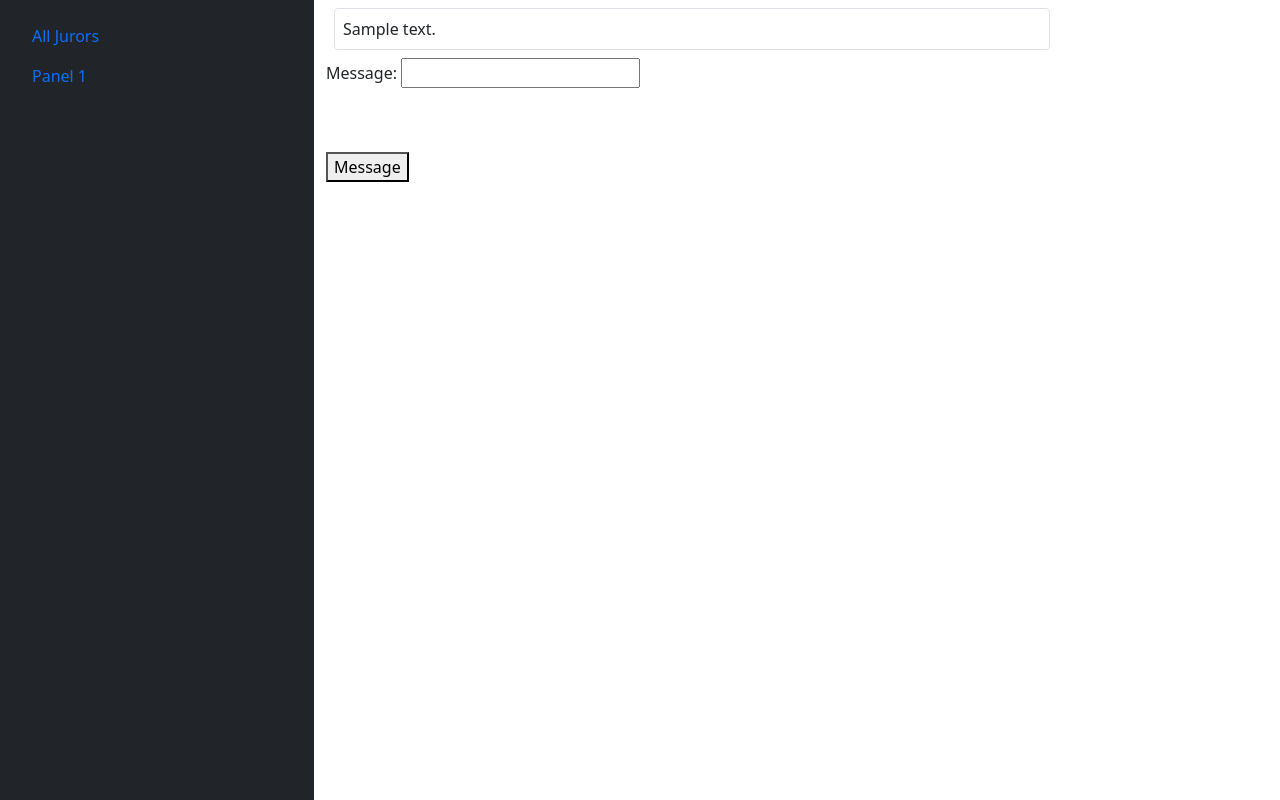
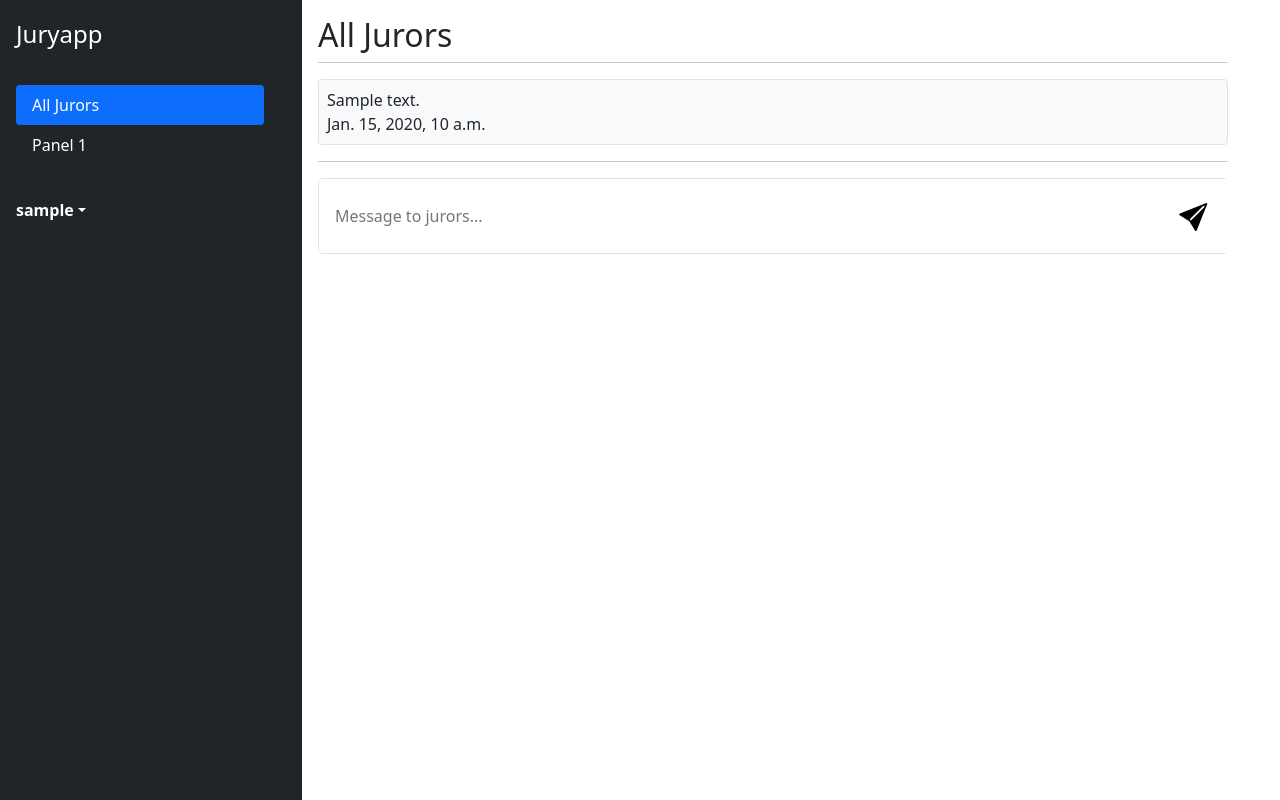
Before and after one commit to celesteroselli/CourtConnect, a Django app: page /jury/1/ in a window 1280 px wide. Run offline with Django 3.2, Linux system fonts and the light colour scheme; a user stored in the database is signed in; tables that the repository leaves empty hold one stand-in row (values such as "Sample post").

Commit message:
front-end-changes

```diff
--- a/juryapp/forms.py
+++ b/juryapp/forms.py
@@ -3,7 +3,15 @@ from .models import *
 from phonenumber_field.formfields import PhoneNumberField
 
 class MessageForm(forms.ModelForm):
-    message = forms.CharField(required=True)
+    message = forms.CharField(
+        required=True,
+        widget=forms.widgets.TextInput(
+            attrs={
+                "placeholder": "Message to jurors...",
+                "class": "border-0 p-3 h-100 w-100",
+            }
+        ),
+        label="",)
 
     class Meta:
         model = Message
--- a/juryapp/models.py
+++ b/juryapp/models.py
@@ -2,6 +2,7 @@ from django.db import models
 from django.contrib.auth.models import User
 from django_random_id_model import RandomIDModel
 from phonenumber_field.modelfields import PhoneNumberField
+import datetime
 
 class Number(models.Model):
     number = PhoneNumberField()
@@ -24,5 +25,6 @@ class Message(models.Model):
     judge = models.ForeignKey(User, on_delete=models.CASCADE)
     message = models.CharField(max_length=100, default="Message")
     panel = models.ManyToManyField(Panel)
+    timestamp = models.DateTimeField(auto_now_add=True)
     def __str__(self):
          return str(self.message)
--- a/juryapp/templates/base.html
+++ b/juryapp/templates/base.html
@@ -2,10 +2,12 @@
 <html lang="en">
 <head>
     <link href="https://cdn.jsdelivr.net/npm/bootstrap@5.0.2/dist/css/bootstrap.min.css" rel="stylesheet" integrity="sha384-EVSTQN3/azprG1Anm3QDgpJLIm9Nao0Yz1ztcQTwFspd3yD65VohhpuuCOmLASjC" crossorigin="anonymous">
+    <link rel="stylesheet" href="https://cdn.jsdelivr.net/npm/bootstrap-icons@1.10.5/font/bootstrap-icons.css">
     <meta charset="UTF-8">
     <meta http-equiv="X-UA-Compatible" content="IE=edge">
     <meta name="viewport" content="width=device-width, initial-scale=1.0">
     <title>Juryapp - Home</title>
+    <script src="https://cdn.jsdelivr.net/npm/bootstrap@5.2.3/dist/js/bootstrap.bundle.min.js" integrity="sha384-kenU1KFdBIe4zVF0s0G1M5b4hcpxyD9F7jL+jjXkk+Q2h455rYXK/7HAuoJl+0I4" crossorigin="anonymous"></script>
 </head>
 <body class="">
             {% block content %}
--- a/juryapp/templates/create.html
+++ b/juryapp/templates/create.html
@@ -1,6 +1,11 @@
 {% extends 'base.html' %}
 
 {% block content %}
+
+<div class="nav bg-dark">
+
+</div>
+
 <a href="{% url 'logout' %}">Logout</a>
 
 {% for jury in list %}
--- a/juryapp/templates/home.html
+++ b/juryapp/templates/home.html
@@ -2,40 +2,81 @@
 
 {% block content %}
 
-<div class="row min-vh-100">
+<div class="row min-vh-100 pe-5">
     <div class="col-sm-3 bg-dark">
-        <ul class="nav flex-column p-3">
-            <li class="nav-item">
-                <a class="nav-link" aria-current="page" href="{% url 'juryapp:send_all' jury.pk %}">All Jurors</a>
+        <div class="d-flex flex-column flex-shrink-0 p-3 text-bg-dark" style="width: 280px;">
+            <a href="/" class="d-flex align-items-center mb-3 mb-md-0 me-md-auto text-white text-decoration-none">
+              <span class="fs-4">Juryapp</span>
+            </a>
+            <hr>
+            <ul class="nav nav-pills flex-column mb-auto">
+              <li class="nav-item">
+                <a href="{% url 'juryapp:send_all' jury.pk %}" class="nav-link {% if page == 0 %} active {% else %} text-white {% endif%}" aria-current="page">
+                  All Jurors
+                </a>
               </li>
-            {% for panel in panels %}
-            <li class="nav-item">
-              <a class="nav-link" aria-current="page" href="{% url 'juryapp:send_panel' panel.jury.pk panel.number %}">Panel {{ panel.number }}</a>
-            </li>
-            {% endfor %}
-          </ul>
+              {% for panel in panels %}
+              <li>
+                <a class="nav-link {% if page == panel.number %} active {% else %} text-white {% endif%}" aria-current="page" href="{% url 'juryapp:send_panel' panel.jury.pk panel.number %}">
+                  Panel {{ panel.number }}
+                </a>
+              </li>
+                {% endfor %}
+            </ul>
+            <hr>
+            <div class="dropdown">
+              <a href="#" class="d-flex align-items-center text-white text-decoration-none dropdown-toggle" data-bs-toggle="dropdown" aria-expanded="false">
+                <strong>{{ request.user }}</strong>
+              </a>
+              <ul class="dropdown-menu dropdown-menu-dark text-small shadow">
+                <li><a class="dropdown-item" href="#">Settings</a></li>
+                <li><hr class="dropdown-divider"></li>
+                <li><a class="dropdown-item" href="{% url 'logout' %}">Logout</a></li>
+              </ul>
+            </div>
+          </div>
     </div>
-    <div class="col-sm-9">
+    <div class="col-sm-9 p-3">
+        <div class="row">
+            <div class="col-sm-10">
+        {% if page == 0 %}
+        <h2>All Jurors</h2>
+        {% else %}
+        <h2>Panel {{ page }}</h2>
+        {% endif %}
+        </div>
+        <div class="col-sm-2">
+            {% if qrcode_panel %}
+
+            <a class="float-end btn btn-primary" href="{% url 'juryapp:qr' qrcode_panel.pk %}">QR CODE</a>
+
+            {% endif %}
+        </div>
+        </div>
+        <hr class="w-100 mb-3 mt-0">
         {% for message in messages %}
 
-        <div class="w-75 border rounded-2 p-2 m-2">
-            {{ message.message }}
+        <div class="w-100 border rounded-2 p-2 my-3 bg-light">
+            <div>{{ message.message }}</div>
+            <p class="mb-0">{{ message.timestamp }}</p>
         </div>
 
         {% endfor %}
-
+        <hr class="w-100 my-3">
         <form method="post">
         {% csrf_token %}
-        {{ form.as_p }}
-        <button class="button is-success is-fullwidth is-medium mt-5"
-            type="submit">Message
-    </button>
+        <div class="w-100 border rounded-2 my-3">
+            <div class="row">
+            <div class="col-sm-11">
+        {{ form }}
+    </div>
+    <div class="col-sm-1">
+        <button class="border-0 bg-white pe-4 py-3"
+            type="submit"><i type="submit" class="bi bi-send-fill" style="font-size: 28px;"></i></button>
+        </div>
+        </div>
+    </div>
 </form>
-    {% if qrcode_panel %}
-
-    <a href="{% url 'juryapp:qr' qrcode_panel.pk %}">QR CODE</a>
-
-    {% endif %}
     </div>
 </div>
 
--- a/juryapp/templates/qrcode.html
+++ b/juryapp/templates/qrcode.html
@@ -2,8 +2,8 @@
 
 {% load qr_code %}
 
-{{ link }}
+<div>{% qr_from_text link size="m" image_format="png" error_correction="L" %}</div>
 
-{% qr_from_text link size="m" image_format="png" error_correction="L" %}
+<a href="{% url 'juryapp:send_panel' jury.pk panel_num %}">Back to jury dashboard</a>
 
 {% endblock content %}
--- a/juryapp/views.py
+++ b/juryapp/views.py
@@ -27,8 +27,8 @@ def send_all(request, jury):
     panels = Panel.objects.filter(jury=jury)
     query = Message.objects.none()
     for panel in panels:
-         query = query.union(Message.objects.filter(panel=panel))
-    return render(request, "home.html", {"form": form, "jury": jury, "messages": query, "panels":panels})
+         query = query.union(Message.objects.filter(panel=panel)).order_by('-timestamp')
+    return render(request, "home.html", {"form": form, "jury": jury, "messages": query, "panels":panels, "page":0})
 
 @login_required
 def send_panel(request, jury, panel_num):
@@ -48,8 +48,8 @@ def send_panel(request, jury, panel_num):
     jury = Jury.objects.get(pk=jury)
     panels = Panel.objects.filter(jury=jury)
     panel = Panel.objects.get(jury=jury, number=panel_num)
-    query = Message.objects.filter(panel=panel)
-    return render(request, "home.html", {"form": form, "jury": jury, "messages": query, "panels":panels, "qrcode_panel":panel})
+    query = Message.objects.filter(panel=panel).order_by('-timestamp')
+    return render(request, "home.html", {"form": form, "jury": jury, "messages": query, "panels":panels, "qrcode_panel":panel, "page":int(panel_num)})
 
 @login_required
 def create_jury(request):
@@ -85,8 +85,10 @@ def dash(request, panel):
 
 def qr(request, panel):
     panel = Panel.objects.get(pk=panel)
+    jury = Jury.objects.get(pk=panel.jury.pk)
+    panel_num = panel.number
     url = ("https://juryapp-production.up.railway.app/add/"+str(panel.pk))
-    return render(request, "qrcode.html", {"link":url})
+    return render(request, "qrcode.html", {"link":url, "panel_num":panel_num, "jury":jury})
 
 def register(request):
     if request.method =='POST':
```
Also changed, not shown: juryapp/migrations/0011_message_timestamp.py (added).
